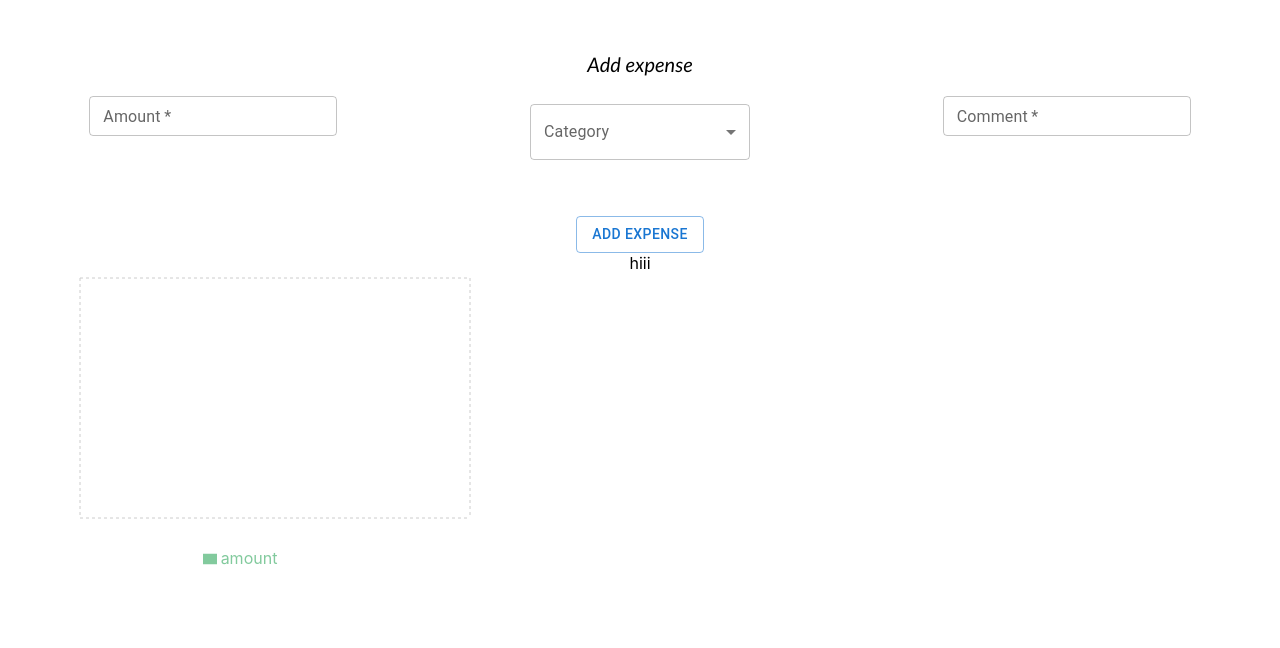
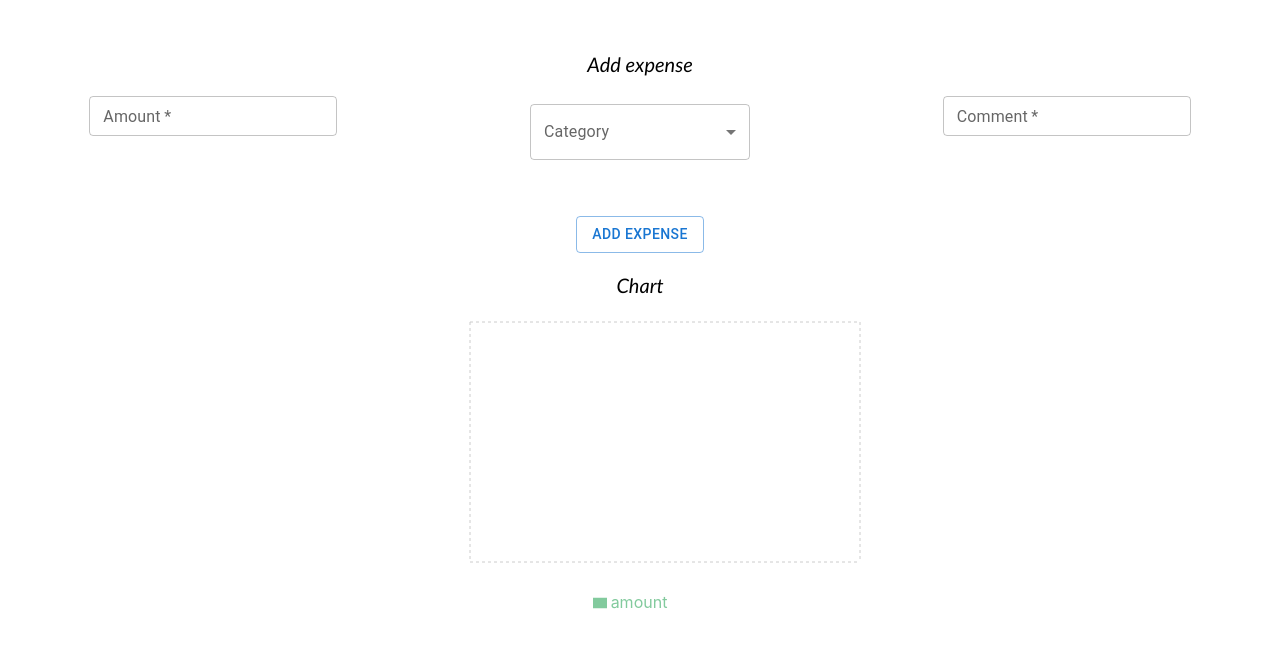
Before and after one commit to mmass94/Bueget-Management, a React (Create React App) app in the folder budget-management/: page / in a window 1280 px wide. Shown: the top 648 px of the page. Built offline with nearby package versions, Linux system fonts and the light colour scheme.

Commit message:
styling Barchart

```diff
--- a/budget-management/src/components/visulization/barChart.js
+++ b/budget-management/src/components/visulization/barChart.js
@@ -9,29 +9,11 @@ import {
   Legend,
 } from "recharts";
 import { useSelector } from "react-redux";
-
-const data = [
-  {
-    name: "Page A",
-    uv: 4000,
-  },
-  {
-    name: "Page B",
-    uv: 3000,
-  },
-  {
-    name: "Page C",
-    uv: 2000,
-  },
-];
+import Box from "@mui/material/Box";
+import Grid from "@mui/material/Grid";
 
 const BarChartComponent = () => {
   const Expenses = useSelector((state) => state.expense.expenses);
-  // console.log("Expenses is", Expenses);
-  // const modi = Expenses.map(({ amount, category }) => ({
-  //   category,
-  //   amount: parseFloat(amount),
-  // }));
 
   const aggregatedExpenses = Expenses.reduce(
     (acc, { amount, category, ...rest }) => {
@@ -46,11 +28,12 @@ const BarChartComponent = () => {
 
   console.log(resultArray);
 
-  // console.log("data is ", modi);
-
   return (
-    <div>
-      <div>hiii</div>
+    <Grid container alignItems="center">
+      <Grid item xs={12} style={{ display: "flex", justifyContent: "center" }}>
+        <p className="heading">Chart</p>
+      </Grid>
+      <Grid item xs={12} style={{ display: "flex", justifyContent: "center" }}>
         <BarChart
           width={500}
           height={300}
@@ -67,10 +50,10 @@ const BarChartComponent = () => {
           <YAxis />
           <Tooltip />
           <Legend />
-        {/* <Bar dataKey="pv" fill="#8884d8" /> */}
           <Bar dataKey="amount" fill="#82ca9d" />
         </BarChart>
-    </div>
+      </Grid>
+    </Grid>
   );
 };
 
```
Lines whose indentation alone changed are shown as unchanged.
